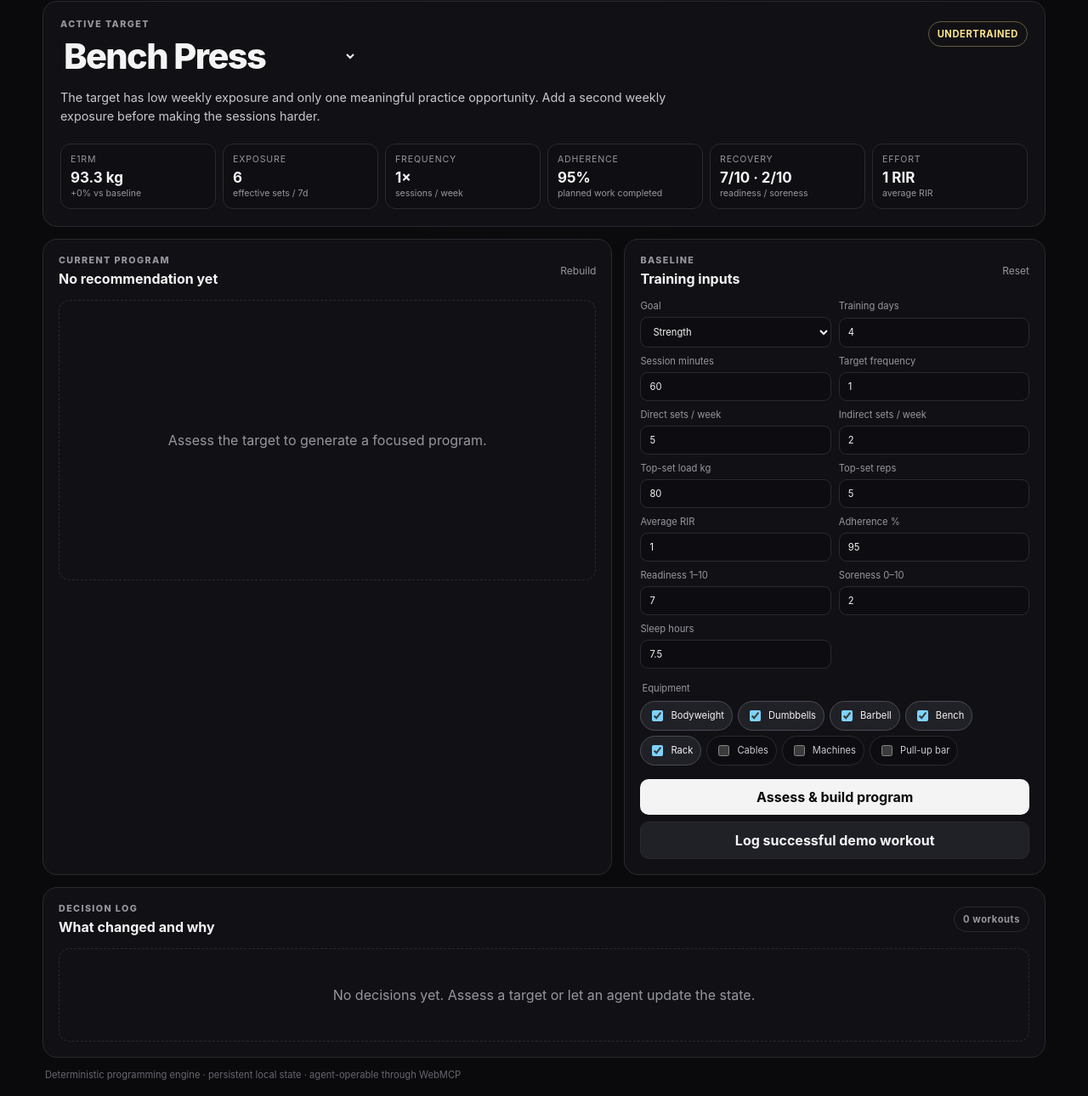
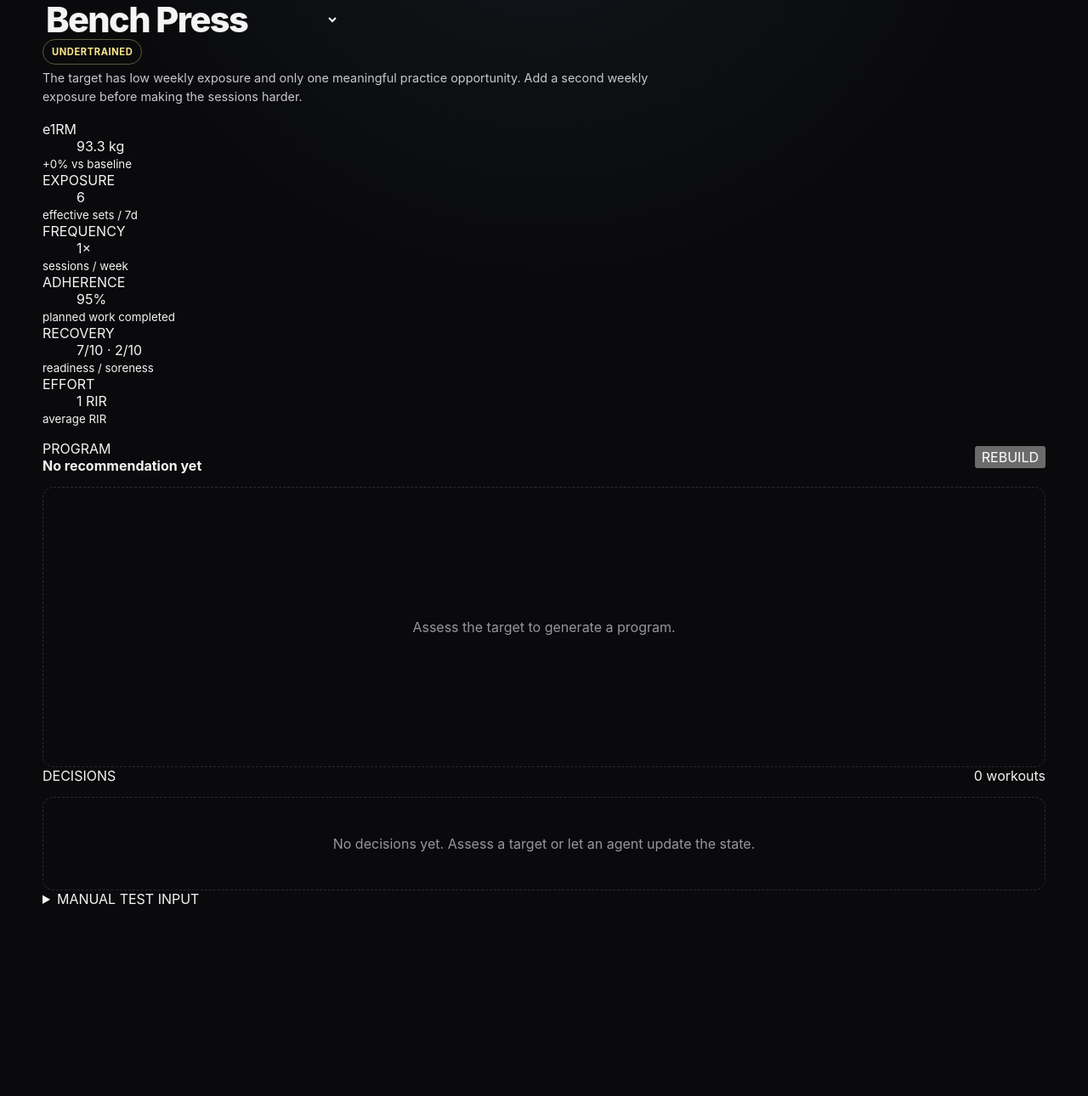
Before and after one commit to noob-express3000/workout-planner, a plain HTML site: page index.html in a window 1280 px wide. Shown: the part 96-1386 px from the top of the page at 85% size. After the commit the page ends 1182 px from the top, so only its background shows below. Drawn offline with Linux system fonts and the light colour scheme.

Commit message:
Strip dashboard boilerplate from workout planner UI

```diff
--- a/index.html
+++ b/index.html
@@ -3,116 +3,84 @@
 <head>
   <meta charset="utf-8" />
   <meta name="viewport" content="width=device-width, initial-scale=1" />
-  <meta name="theme-color" content="#0b0b0d" />
+  <meta name="theme-color" content="#000000" />
   <title>Workout Planner</title>
   <link rel="stylesheet" href="./styles.css" />
 </head>
 <body>
   <main class="shell">
     <header class="topbar">
-      <div>
-        <p class="eyebrow">BROWSER-NATIVE TRAINING STATE</p>
-        <h1>Workout Planner</h1>
-      </div>
-      <div class="header-status">
-        <span class="pill">LOCAL STATE</span>
-        <span class="pill" id="webmcpStatus"><i></i><span>WebMCP checking</span></span>
-      </div>
+      <h1>WORKOUT PLANNER</h1>
+      <span id="webmcpStatus"><i></i><span>WebMCP checking</span></span>
     </header>
 
-    <section class="hero panel">
-      <div class="target-block">
-        <div class="target-heading">
+    <section class="target">
       <div>
-            <p class="eyebrow">ACTIVE TARGET</p>
+        <label for="targetSelect">TARGET</label>
         <select id="targetSelect" class="target-select" aria-label="Active training target"></select>
       </div>
-          <div class="state-badge" id="stateBadge">UNKNOWN</div>
+      <strong id="stateBadge">UNKNOWN</strong>
+    </section>
+
+    <p id="decisionText" class="decision">Set a baseline to assess this target.</p>
+
+    <dl class="metrics">
+      <div><dt>e1RM</dt><dd id="e1rmMetric">—</dd><small id="e1rmDelta">No history</small></div>
+      <div><dt>EXPOSURE</dt><dd id="exposureMetric">—</dd><small>effective sets / 7d</small></div>
+      <div><dt>FREQUENCY</dt><dd id="frequencyMetric">—</dd><small>sessions / week</small></div>
+      <div><dt>ADHERENCE</dt><dd id="adherenceMetric">—</dd><small>planned work completed</small></div>
+      <div><dt>RECOVERY</dt><dd id="recoveryMetric">—</dd><small>readiness / soreness</small></div>
+      <div><dt>EFFORT</dt><dd id="effortMetric">—</dd><small>average RIR</small></div>
+    </dl>
+
+    <section class="program">
+      <div class="section-heading">
+        <div>
+          <span class="section-label">PROGRAM</span>
+          <h2 id="programTitle">No recommendation yet</h2>
         </div>
-        <p class="decision" id="decisionText">Set a baseline to assess this target.</p>
+        <button type="button" id="generateButton">REBUILD</button>
       </div>
 
-      <div class="metric-strip">
-        <div class="metric"><span>e1RM</span><strong id="e1rmMetric">—</strong><small id="e1rmDelta">No history</small></div>
-        <div class="metric"><span>Exposure</span><strong id="exposureMetric">—</strong><small>effective sets / 7d</small></div>
-        <div class="metric"><span>Frequency</span><strong id="frequencyMetric">—</strong><small>sessions / week</small></div>
-        <div class="metric"><span>Adherence</span><strong id="adherenceMetric">—</strong><small>planned work completed</small></div>
-        <div class="metric"><span>Recovery</span><strong id="recoveryMetric">—</strong><small>readiness / soreness</small></div>
-        <div class="metric"><span>Effort</span><strong id="effortMetric">—</strong><small>average RIR</small></div>
+      <div id="programEmpty" class="empty">Assess the target to generate a program.</div>
+      <div id="programContent" class="hidden">
+        <div id="programSummary" class="program-summary"></div>
+        <div id="sessionList" class="sessions"></div>
       </div>
     </section>
 
-    <section class="grid">
-      <section class="panel program-panel">
+    <section class="history">
       <div class="section-heading">
-          <div>
-            <p class="eyebrow">CURRENT PROGRAM</p>
-            <h2 id="programTitle">No recommendation yet</h2>
+        <span class="section-label">DECISIONS</span>
+        <span id="workoutCount">0 workouts</span>
       </div>
-          <button type="button" class="ghost" id="generateButton">Rebuild</button>
-        </div>
-
-        <div id="programEmpty" class="empty">Assess the target to generate a focused program.</div>
-        <div id="programContent" class="hidden">
-          <div class="program-summary" id="programSummary"></div>
-          <div class="sessions" id="sessionList"></div>
-        </div>
+      <div id="decisionLog" class="decision-log"></div>
     </section>
 
-      <aside class="panel control-panel">
-        <div class="section-heading">
-          <div>
-            <p class="eyebrow">BASELINE</p>
-            <h2>Training inputs</h2>
-          </div>
-          <button type="button" class="ghost" id="resetButton">Reset</button>
-        </div>
+    <details class="manual-controls">
+      <summary>MANUAL TEST INPUT</summary>
 
-        <div class="compact-grid">
+      <div class="controls">
         <label>Goal
           <select id="goal"><option value="strength">Strength</option><option value="hypertrophy">Hypertrophy</option><option value="power">Power</option></select>
         </label>
-          <label>Training days
-            <input id="trainingDays" type="number" min="1" max="7" value="4" />
-          </label>
-          <label>Session minutes
-            <input id="sessionDuration" type="number" min="20" max="180" step="5" value="60" />
-          </label>
-          <label>Target frequency
-            <input id="targetFrequency" type="number" min="1" max="7" value="1" />
-          </label>
-          <label>Direct sets / week
-            <input id="directSets" type="number" min="0" max="30" value="5" />
-          </label>
-          <label>Indirect sets / week
-            <input id="indirectSets" type="number" min="0" max="30" value="2" />
-          </label>
-          <label>Top-set load kg
-            <input id="loadKg" type="number" min="0" max="500" step="0.5" value="80" />
-          </label>
-          <label>Top-set reps
-            <input id="reps" type="number" min="1" max="30" value="5" />
-          </label>
-          <label>Average RIR
-            <input id="rir" type="number" min="0" max="5" step="0.5" value="1" />
-          </label>
-          <label>Adherence %
-            <input id="adherence" type="number" min="0" max="100" value="95" />
-          </label>
-          <label>Readiness 1–10
-            <input id="readiness" type="number" min="1" max="10" value="7" />
-          </label>
-          <label>Soreness 0–10
-            <input id="soreness" type="number" min="0" max="10" value="2" />
-          </label>
-          <label>Sleep hours
-            <input id="sleepHours" type="number" min="0" max="16" step="0.5" value="7.5" />
-          </label>
+        <label>Training days<input id="trainingDays" type="number" min="1" max="7" value="4" /></label>
+        <label>Session minutes<input id="sessionDuration" type="number" min="20" max="180" step="5" value="60" /></label>
+        <label>Target frequency<input id="targetFrequency" type="number" min="1" max="7" value="1" /></label>
+        <label>Direct sets / week<input id="directSets" type="number" min="0" max="30" value="5" /></label>
+        <label>Indirect sets / week<input id="indirectSets" type="number" min="0" max="30" value="2" /></label>
+        <label>Top-set load kg<input id="loadKg" type="number" min="0" max="500" step="0.5" value="80" /></label>
+        <label>Top-set reps<input id="reps" type="number" min="1" max="30" value="5" /></label>
+        <label>Average RIR<input id="rir" type="number" min="0" max="5" step="0.5" value="1" /></label>
+        <label>Adherence %<input id="adherence" type="number" min="0" max="100" value="95" /></label>
+        <label>Readiness 1–10<input id="readiness" type="number" min="1" max="10" value="7" /></label>
+        <label>Soreness 0–10<input id="soreness" type="number" min="0" max="10" value="2" /></label>
+        <label>Sleep hours<input id="sleepHours" type="number" min="0" max="16" step="0.5" value="7.5" /></label>
       </div>
 
       <fieldset>
         <legend>Equipment</legend>
-          <div class="chips" id="equipmentGrid">
+        <div id="equipmentGrid" class="equipment">
           <label><input type="checkbox" value="bodyweight" checked />Bodyweight</label>
           <label><input type="checkbox" value="dumbbells" checked />Dumbbells</label>
           <label><input type="checkbox" value="barbell" checked />Barbell</label>
@@ -124,25 +92,12 @@
         </div>
       </fieldset>
 
-        <button type="button" class="primary" id="assessButton">Assess & build program</button>
-        <button type="button" class="secondary" id="demoWorkoutButton">Log successful demo workout</button>
-      </aside>
-    </section>
-
-    <section class="panel history-panel">
-      <div class="section-heading">
-        <div>
-          <p class="eyebrow">DECISION LOG</p>
-          <h2>What changed and why</h2>
+      <div class="actions">
+        <button type="button" id="assessButton">ASSESS + BUILD</button>
+        <button type="button" id="demoWorkoutButton">LOG DEMO WORKOUT</button>
+        <button type="button" id="resetButton">RESET</button>
       </div>
-        <span class="count" id="workoutCount">0 workouts</span>
-      </div>
-      <div id="decisionLog" class="decision-log"></div>
-    </section>
-
-    <footer>
-      Deterministic programming engine · persistent local state · agent-operable through WebMCP
-    </footer>
+    </details>
   </main>
 
   <script src="./app.js"></script>
```
Lines whose indentation alone changed are shown as unchanged.
